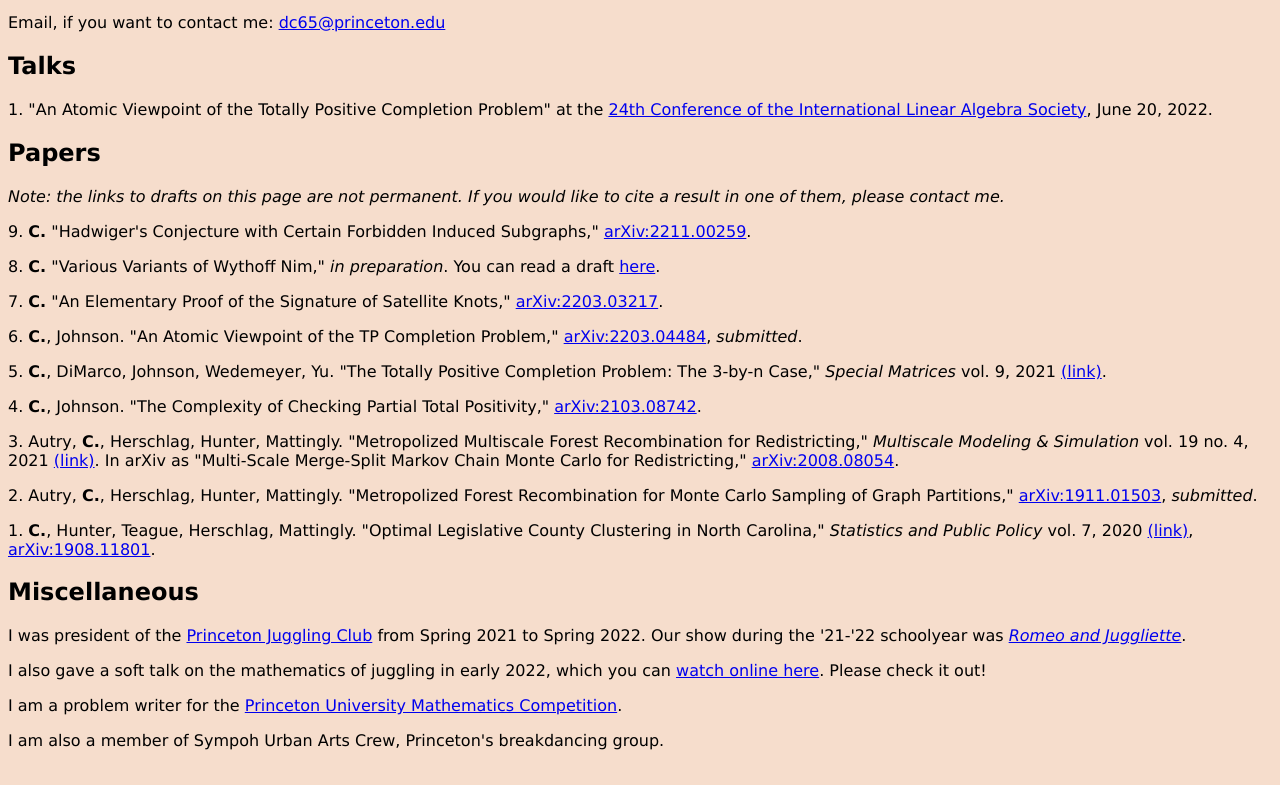
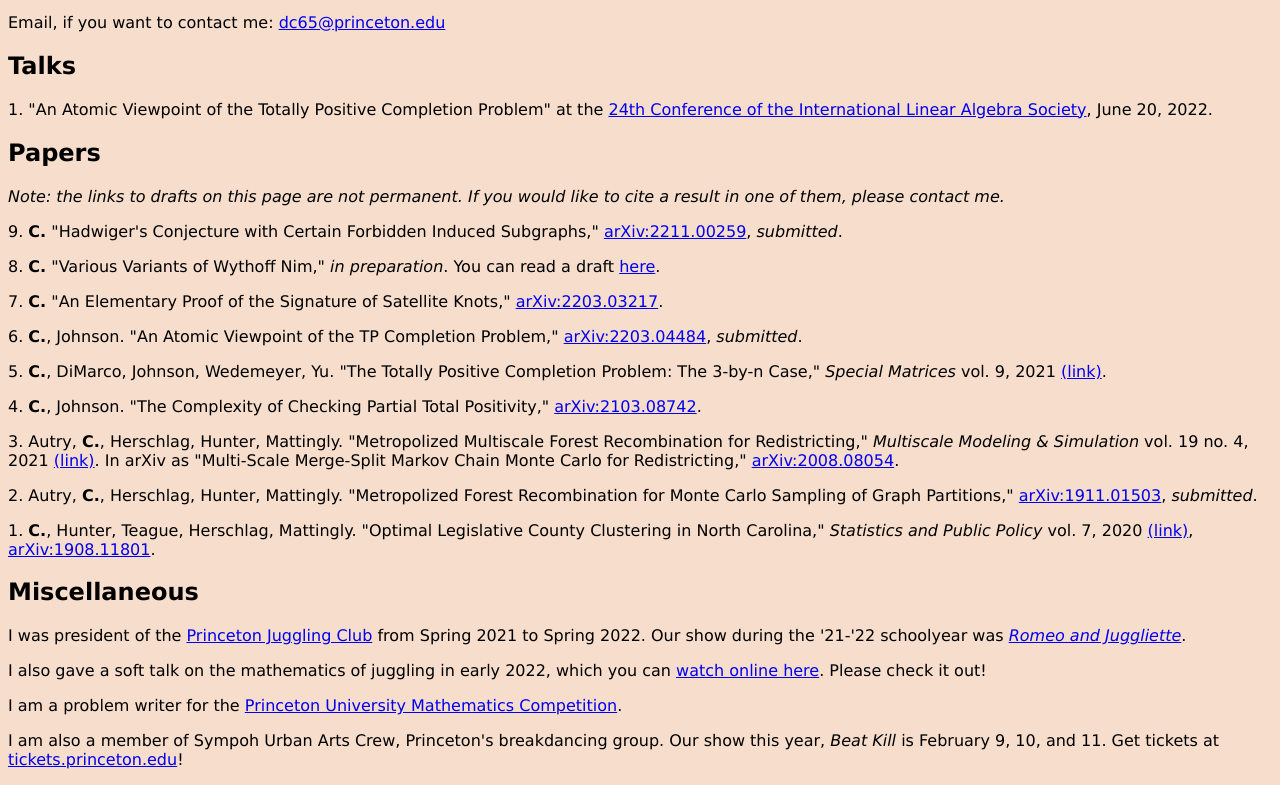
Before and after one commit to dcartermath/dcartermath.github.io, a plain HTML site: page index.html in a window 1280 px wide. Shown: the part 103-888 px from the top of the page. Drawn offline with Linux system fonts and the light colour scheme.

Commit message:
Update index.html

```diff
--- a/index.html
+++ b/index.html
@@ -13,7 +13,7 @@
 
 <h2>Papers</h2>
 <p><i>Note: the links to drafts on this page are not permanent. If you would like to cite a result in one of them, please contact me.</i></p>
-<p>9. <b>C.</b> "Hadwiger's Conjecture with Certain Forbidden Induced Subgraphs," <a href="https://arxiv.org/abs/2211.00259">arXiv:2211.00259</a>.</p>
+<p>9. <b>C.</b> "Hadwiger's Conjecture with Certain Forbidden Induced Subgraphs," <a href="https://arxiv.org/abs/2211.00259">arXiv:2211.00259</a>, <i>submitted</i>.</p>
 <p>8. <b>C.</b> "Various Variants of Wythoff Nim," <i>in preparation</i>. You can read a draft <a href="drafts/VVWN.pdf">here</a>.</p>
 <p>7. <b>C.</b> "An Elementary Proof of the Signature of Satellite Knots," <a href="https://arxiv.org/abs/2203.03217">arXiv:2203.03217</a>.</p>
 <p>6. <b>C.</b>, Johnson. "An Atomic Viewpoint of the TP Completion Problem," <a href="https://arxiv.org/abs/2203.04484">arXiv:2203.04484</a>, <i>submitted</i>.</p>
@@ -27,6 +27,6 @@
 <p>I was president of the <a href="https://juggling.princeton.edu">Princeton Juggling Club</a> from Spring 2021 to Spring 2022. Our show during the '21-'22 schoolyear was <i><a href="https://www.youtube.com/watch?v=6DTRPDV9JXk&list=PLOo2IogdV4vCp8lXIAN-X3gbum5oYbBvi">Romeo and Juggliette</a></i>.</p>
 <p>I also gave a soft talk on the mathematics of juggling in early 2022, which you can <a href="https://www.youtube.com/watch?v=XHLoQkEaP4o">watch online here</a>. Please check it out!</p>
 <p>I am a problem writer for the <a href="https://jason-shi-f9dm.squarespace.com/">Princeton University Mathematics Competition</a>.</p>
-<p>I am also a member of Sympoh Urban Arts Crew, Princeton's breakdancing group.</p>
+<p>I am also a member of Sympoh Urban Arts Crew, Princeton's breakdancing group. Our show this year, <i>Beat Kill</i> is February 9, 10, and 11. Get tickets at <a href="https://tickets.princeton.edu">tickets.princeton.edu</a>!</p>
 </body>
 </html>
```
